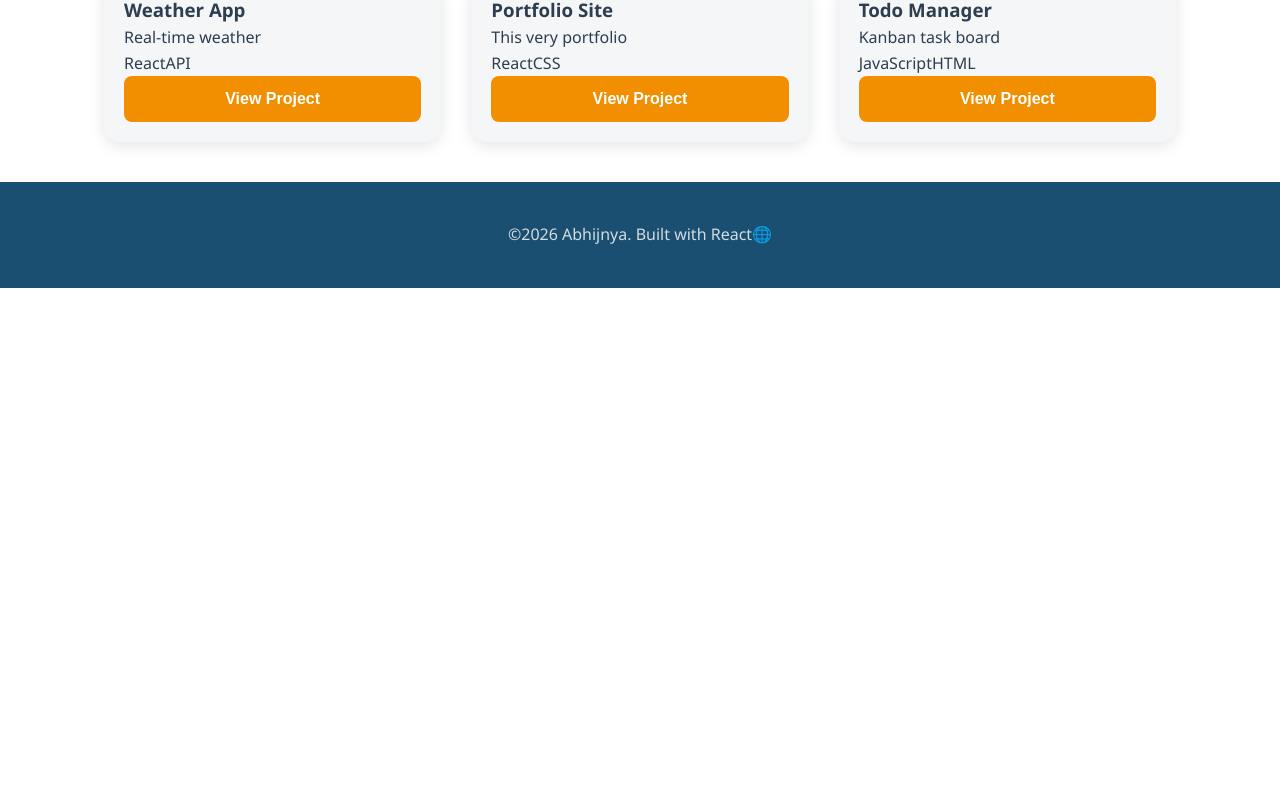
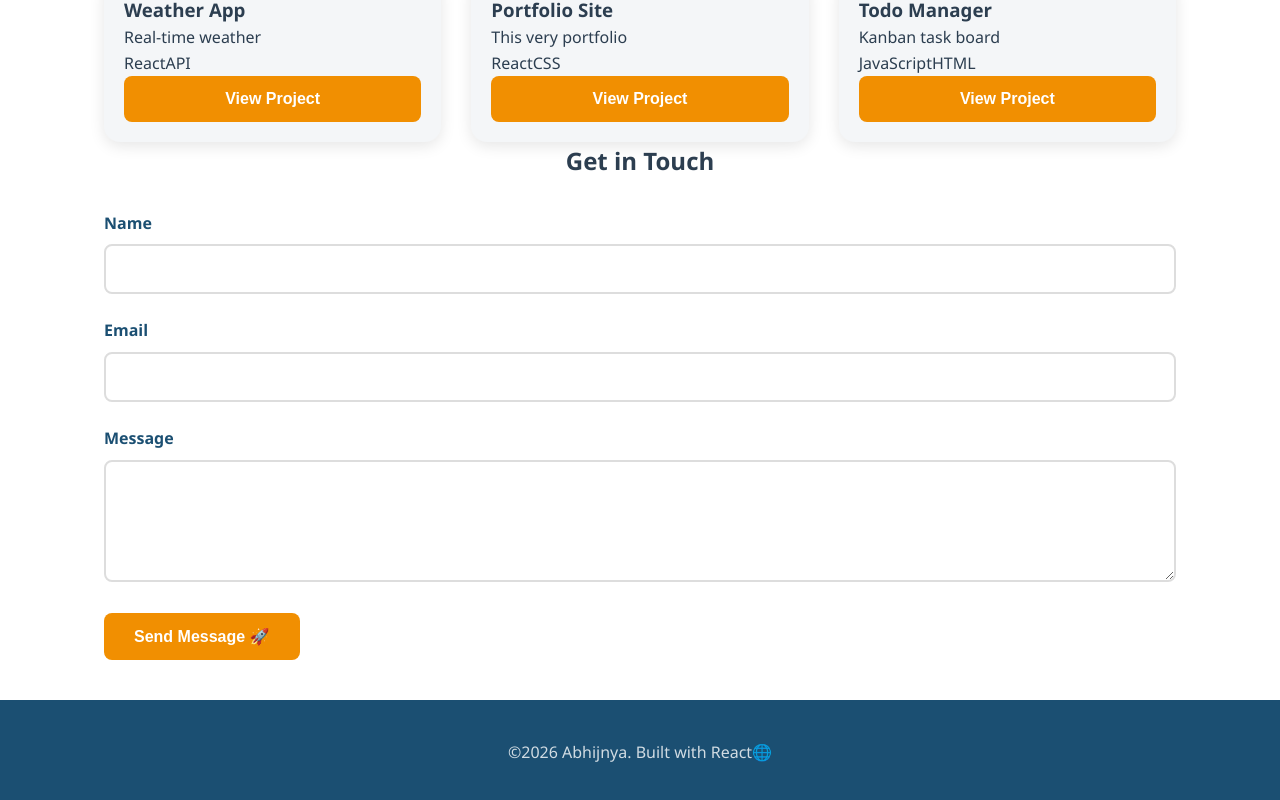
Before and after one commit to abhijnyaks11-beep/react-portfolio, a React (Vite) app: page / in a window 1280 px wide. Shown: the part 564-1364 px from the top of the page. Before the commit the page ends 852 px from the top, so only its background shows below. Built offline with nearby package versions, Linux system fonts and the light colour scheme.

Commit message:
day 13 contactForm

```diff
--- a/src/App.jsx
+++ b/src/App.jsx
@@ -3,6 +3,7 @@ import Footer from './components/Footer/Footer'
 import Navbar from './components/Navbar/Navbar'
 import ProjectCard from './components/ProjectCard/ProjectCard'
 import SkillCard from './components/SkillCard/SkillCard'
+import ContactForm from './components/ContactForm/ContactForm'
 
 function App() {
   const [count, setCount] = useState(0)
@@ -37,6 +38,9 @@ function App() {
 
                     ))}
                   </div>
+                  {/*CONTACTS SECTION*/}
+                <h2 style={{ textAlign: 'center', marginBottom: '30px' }}>Get in Touch</h2>
+                <ContactForm/>
 
       </main>
      <Footer/>
--- /dev/null
+++ b/src/components/ContactForm/ContactForm.css
@@ -0,0 +1,33 @@
+/* === CONTACT FORM === */
+.contact-section{
+    background: var(--light);
+}
+
+.form-group{
+    margin-bottom: 24px;
+}
+
+.form-group label{
+    display: block;
+    margin-bottom: 8px;
+    font-weight: 600;
+    color: var(--primary);
+}
+
+.form-group input,
+.form-group textarea,
+.form-select{
+    width: 100%;
+    padding: 14px 16px;
+    border: 2px solid #DDD;
+    border-radius: 8px;
+    font-size: 1rem;
+    transition: border-color 0.3s;
+}
+.form-group input:focus,
+.form-group textarea:focus,
+.form-group .form-select:focus{
+    border-color: var(--primary);
+    outline: none;
+    box-shadow: 0 0 0 3px rgba(27, 79, 114, 0.2);
+}
--- /dev/null
+++ b/src/components/ContactForm/ContactForm.jsx
@@ -0,0 +1,50 @@
+import React from 'react'
+import { useState } from 'react'
+import './ContactForm.css'
+
+function ContactForm() {
+    //1. Group multiple inputs into one state object
+    const[fields,setFields] = useState({name: '', email:'', message:''})
+    const [status,setStatus] = useState('idle'); // 'idle', 'sending', or 'success'
+    //2. A single function to handle all inputs!
+    function handleChange(event){
+        const {name, value} = event.target;
+        //Use Spread Operator here so that we don't delete other fields!
+        setFields(prev => ({...prev, [name]:value}))
+    }
+    //3. Handle form submission
+    async function handleSubmit(event){
+        event.preventDefault();
+        setStatus('sending');
+        //Fake API call
+        await new Promise(resolve => setTimeout(resolve,2000));
+        setStatus('success');
+
+    }
+    if(status==='success'){
+        return <div className='success-msg'>✅ Message sent ! I will reply soon.</div>
+    }
+  return (
+    <div>
+      <form onSubmit={handleSubmit} className='contact-form'>
+        <div class="form-group">
+            <label>Name</label>
+            <input name='name' type='text' required value={fields.value} onChange={handleChange}/>
+        </div>
+        <div class="form-group">
+            <label>Email</label>
+            <input name='email' type='email' required value={fields.email} onChange={handleChange}/>
+        </div>
+        <div class="form-group">
+            <label>Message</label>
+            <textarea name='message' rows='5' required value={fields.message} onChange={handleChange}/>
+        </div>
+        <button type="submit" disabled={status==='sending'} className="btn btn-primary">
+            {status==='sending' ? 'Sending...': 'Send Message 🚀'}
+            </button>
+      </form>
+    </div>
+  )
+}
+
+export default ContactForm
```
